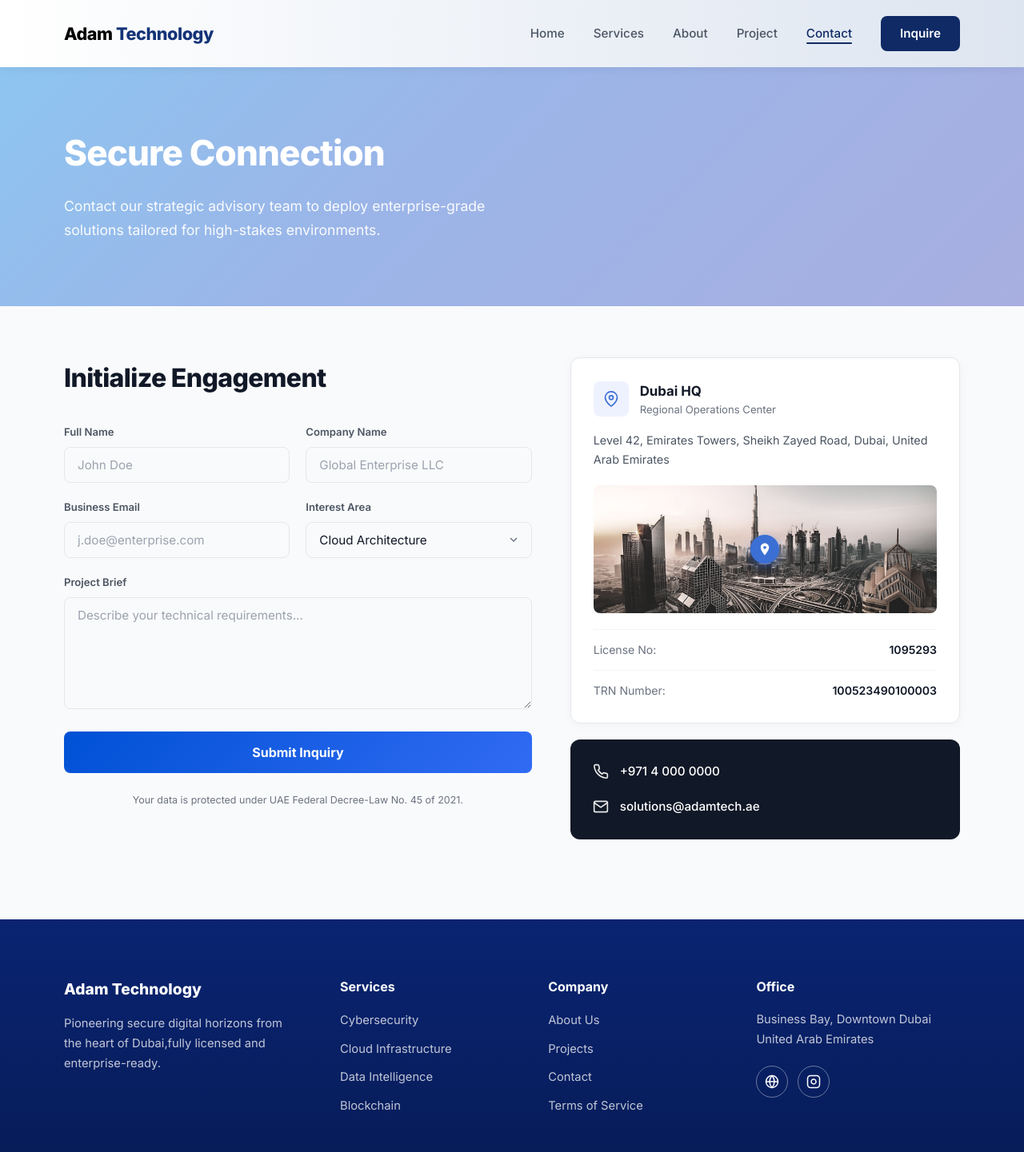
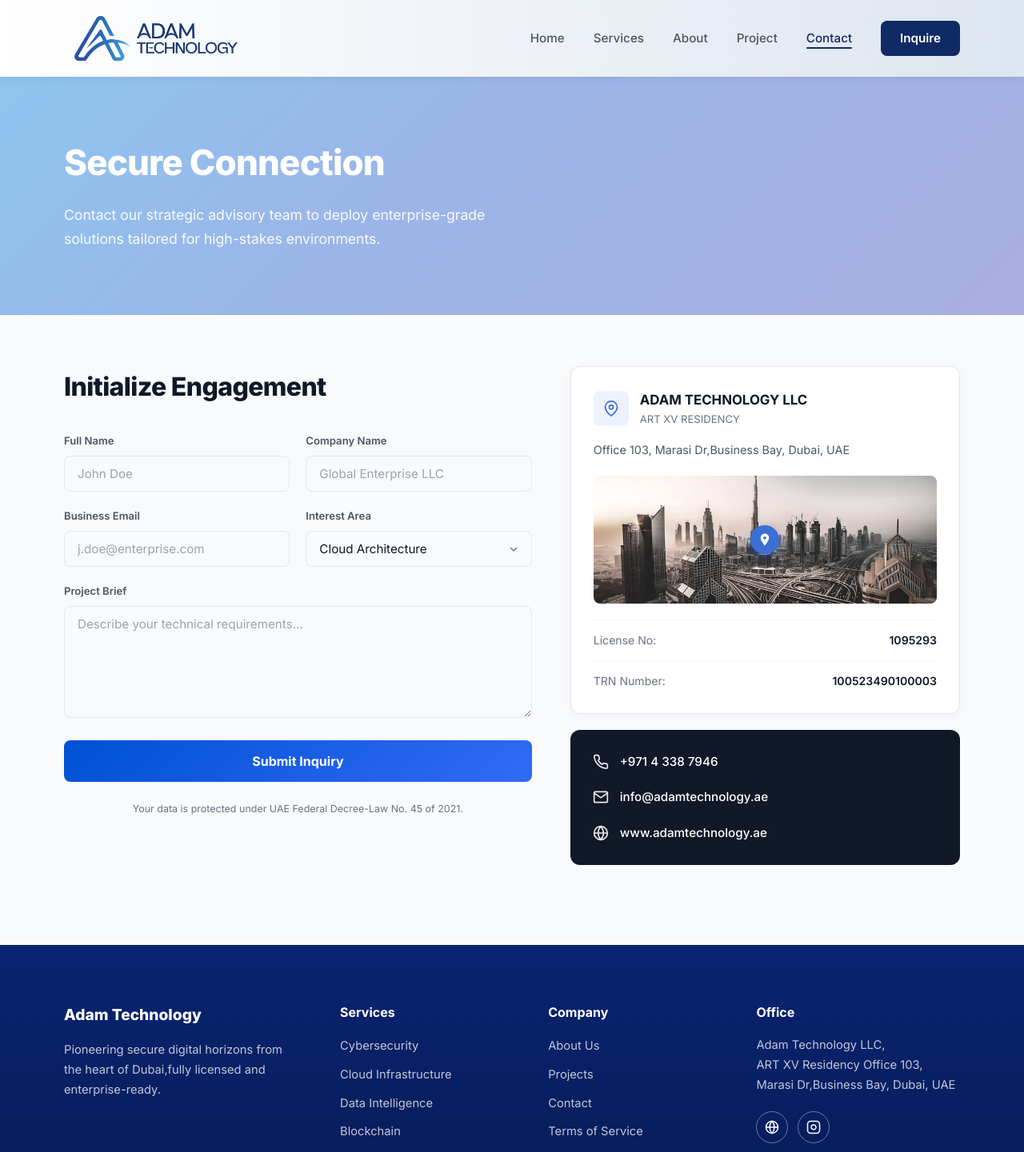
Before and after one commit to finastrarender/ADAMTECHNOLOGY-LLC, a plain HTML site: page contact.html in a window 1280 px wide. Shown: the top 1441 px of the page at 80% size. Drawn offline with Linux system fonts and the light colour scheme.

Commit message:
fixed style

```diff
--- a/contact.html
+++ b/contact.html
@@ -15,7 +15,9 @@
   <!-- Navigation -->
   <header class="page-header">
     <nav class="navbar container">
-      <a href="index.html" class="logo">Adam <span class="logo-accent">Technology</span></a>
+      <a href="index.html" class="logo" aria-label="Adam Technology home">
+        <img src="images/Adam Technology Logo.png" alt="Adam Technology">
+      </a>
       <div class="nav-actions">
         <ul class="nav-links">
           <li><a href="index.html">Home</a></li>
@@ -104,12 +106,12 @@
               <svg viewBox="0 0 24 24" fill="none" stroke="currentColor" stroke-width="2" stroke-linecap="round" stroke-linejoin="round"><path d="M21 10c0 7-9 13-9 13s-9-6-9-13a9 9 0 0 1 18 0z"/><circle cx="12" cy="10" r="3"/></svg>
             </div>
             <div>
-              <h3>Dubai HQ</h3>
-              <p class="office-sub">Regional Operations Center</p>
+              <h3>ADAM TECHNOLOGY LLC</h3>
+              <p class="office-sub">ART XV RESIDENCY</p>
             </div>
           </div>
           <p class="office-address">
-            Level 42, Emirates Towers, Sheikh Zayed Road, Dubai, United Arab Emirates
+            Office 103, Marasi Dr,Business Bay, Dubai, UAE
           </p>
           <div class="office-map">
             <img src="images/dubai-skyline.jpg" alt="Dubai skyline">
@@ -133,11 +135,19 @@
         <div class="direct-contact-card">
           <a  class="contact-link">
             <svg viewBox="0 0 24 24" fill="none" stroke="currentColor" stroke-width="2" stroke-linecap="round" stroke-linejoin="round"><path d="M22 16.92v3a2 2 0 0 1-2.18 2 19.79 19.79 0 0 1-8.63-3.07 19.5 19.5 0 0 1-6-6 19.79 19.79 0 0 1-3.07-8.67A2 2 0 0 1 4.11 2h3a2 2 0 0 1 2 1.72 12.84 12.84 0 0 0 .7 2.81 2 2 0 0 1-.45 2.11L8.09 9.91a16 16 0 0 0 6 6l1.27-1.27a2 2 0 0 1 2.11-.45 12.84 12.84 0 0 0 2.81.7A2 2 0 0 1 22 16.92z"/></svg>
-            +971 4 000 0000
+            +971 4 338 7946
           </a>
           <a  class="contact-link">
             <svg viewBox="0 0 24 24" fill="none" stroke="currentColor" stroke-width="2" stroke-linecap="round" stroke-linejoin="round"><path d="M4 4h16c1.1 0 2 .9 2 2v12c0 1.1-.9 2-2 2H4c-1.1 0-2-.9-2-2V6c0-1.1.9-2 2-2z"/><polyline points="22,6 12,13 2,6"/></svg>
-            solutions@adamtech.ae
+            info@adamtechnology.ae
+          </a>
+          <a  class="contact-link">
+            <svg viewBox="0 0 24 24" fill="none" stroke="currentColor" stroke-width="2" stroke-linecap="round" stroke-linejoin="round">
+              <circle cx="12" cy="12" r="10"/>
+              <line x1="2" y1="12" x2="22" y2="12"/>
+              <path d="M12 2a15.3 15.3 0 0 1 4 10 15.3 15.3 0 0 1-4 10 15.3 15.3 0 0 1-4-10 15.3 15.3 0 0 1 4-10z"/>
+            </svg>
+            www.adamtechnology.ae
           </a>
         </div>
 
@@ -172,7 +182,7 @@
       </div>
       <div class="footer-col">
         <h4>Office</h4>
-        <p><a href="./contact.html">Business Bay, Downtown Dubai<br>United Arab Emirates</a></p>
+        <p><a href="./contact.html">Adam Technology LLC,<br>ART XV Residency Office 103, <br>Marasi Dr,Business Bay, Dubai, UAE</a></p>
         <div class="social-icons">
           <a  aria-label="Website">
             <svg viewBox="0 0 24 24" fill="none" stroke="currentColor" stroke-width="2"><circle cx="12" cy="12" r="10"/><line x1="2" y1="12" x2="22" y2="12"/><path d="M12 2a15.3 15.3 0 0 1 4 10 15.3 15.3 0 0 1-4 10 15.3 15.3 0 0 1-4-10 15.3 15.3 0 0 1 4-10z"/></svg>
--- a/css/about.css
+++ b/css/about.css
@@ -279,7 +279,7 @@
 
 /* Mission & Vision */
 .mission-vision {
-  padding: 0;
+  padding: 20px 0;
   background: var(--white);
 }
 
--- a/css/style.css
+++ b/css/style.css
@@ -144,14 +144,17 @@
 }
 
 .logo {
-  font-size: 1.35rem;
-  font-weight: 800;
-  color: black;
-  letter-spacing: -0.02em;
+  display: inline-flex;
+  align-items: center;
+  flex: 0 0 auto;
+  width: clamp(160px, 18vw, 230px);
 }
 
-.logo-accent {
-  color: #143377;
+.logo img {
+  width: 100%;
+  height: auto;
+  max-height: 56px;
+  object-fit: contain;
 }
 
 .nav-actions {
```
Also changed, not shown: about.html (+4 -2 lines), index.html (+4 -2 lines), project.html (+4 -2 lines), services.html (+4 -2 lines), images/Adam Technology Logo.png (added).
